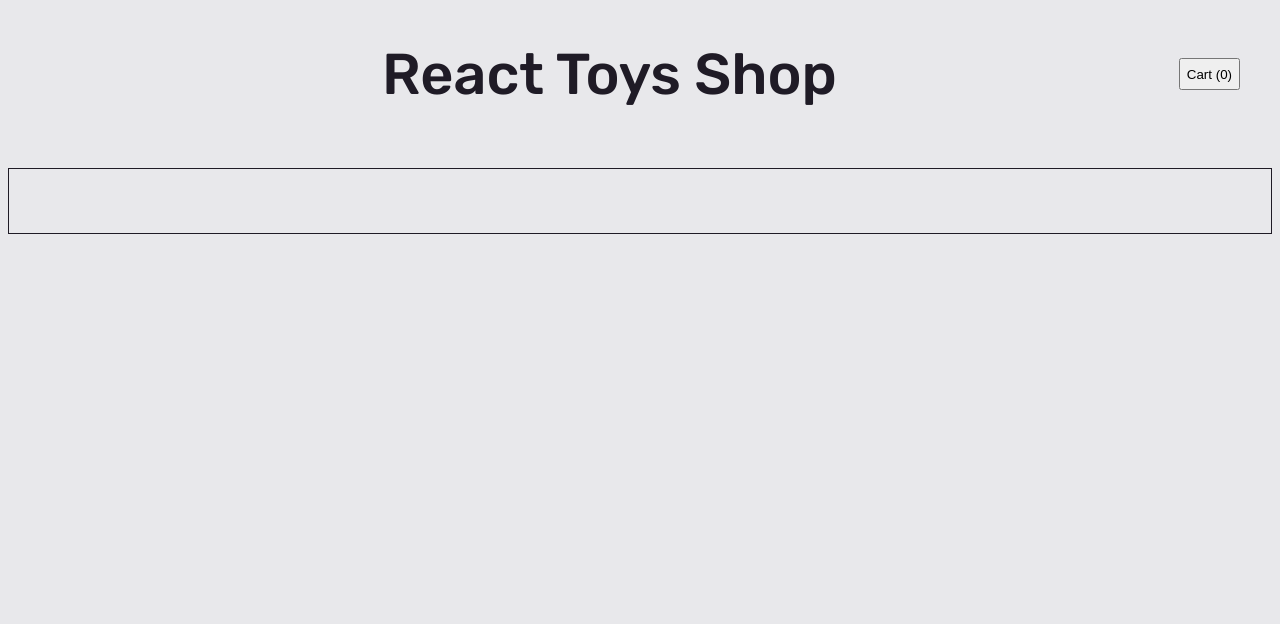
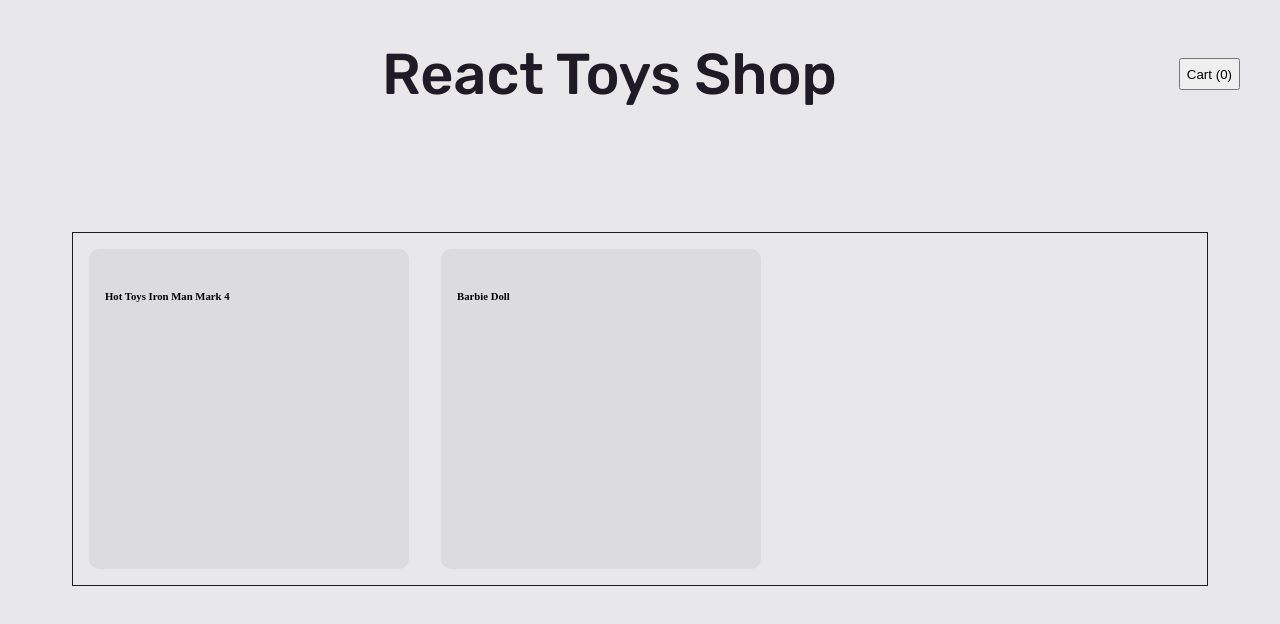
Before and after one commit to jamesgbarbosa/react-shopping-cart, a React (Vite) app: page / in a window 1280 px wide. Shown: the top 624 px of the page. Built offline with nearby package versions, Linux system fonts and the light colour scheme.

Commit message:
Added ShopItem and sample data

```diff
--- a/src/components/Shop.tsx
+++ b/src/components/Shop.tsx
@@ -1,5 +1,28 @@
+import ShopItem from "./ShopItem"
+
 export default function Shop() {
+    let toys = [
+        {
+            id: "1",
+            name: 'Hot Toys Iron Man Mark 4',
+            price: 500,
+            currency: 'USD',
+            brand: "Hot Toys",
+            category: "Action Figures"
+        },
+        {
+            id: "2",
+            name: 'Barbie Doll',
+            price: 200,
+            currency: 'USD',
+            brand: "Barbie",
+            category: "Action Figures"
+        },
+    ]
+
     return <div className="shop-container">
-
+        {toys.map(it =>
+            <ShopItem key={it.id} details={it} />)
+        }
     </div>
 }
--- /dev/null
+++ b/src/components/ShopItem.tsx
@@ -0,0 +1,10 @@
+import { useState } from "react"
+
+export default function ShopItem({ details }) {
+    const [itemDetails, setItemDetails] = useState(details)
+    return <div className="shop-item">
+        <h6>
+            {details.name}
+        </h6>
+    </div>
+}
--- a/src/index.css
+++ b/src/index.css
@@ -31,7 +31,19 @@ button {
 }
 
 .shop-container {
-  padding: 2rem;
+  /* height: 100vh; */
+  display: flex;
+  flex-wrap: wrap;
+  margin: 4rem;
   border: 1px solid #1F1B26;
 
 }
+
+.shop-item {
+  height: 20rem;
+  width: 20rem;
+  padding: 1rem;
+  margin: 1rem;
+  border-radius: 10px;
+  background-color: #0000000d;
+}
```
